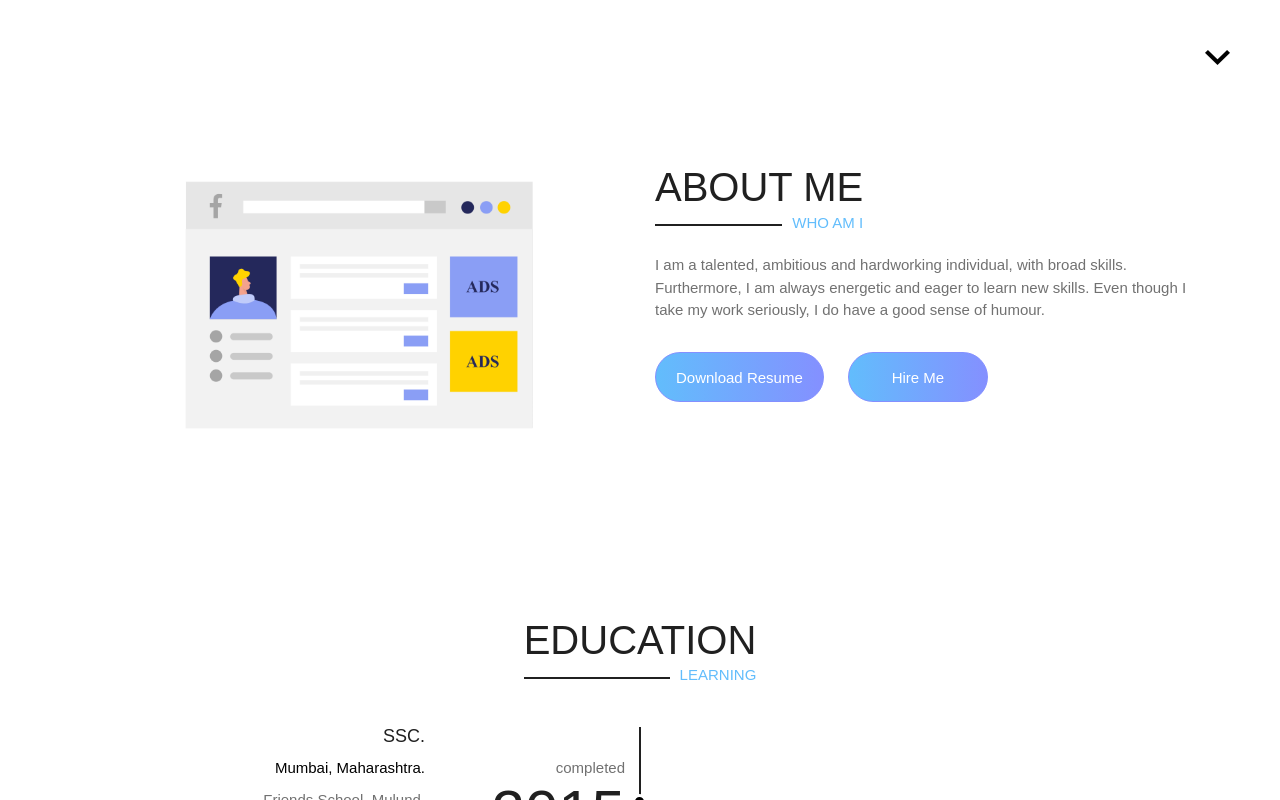
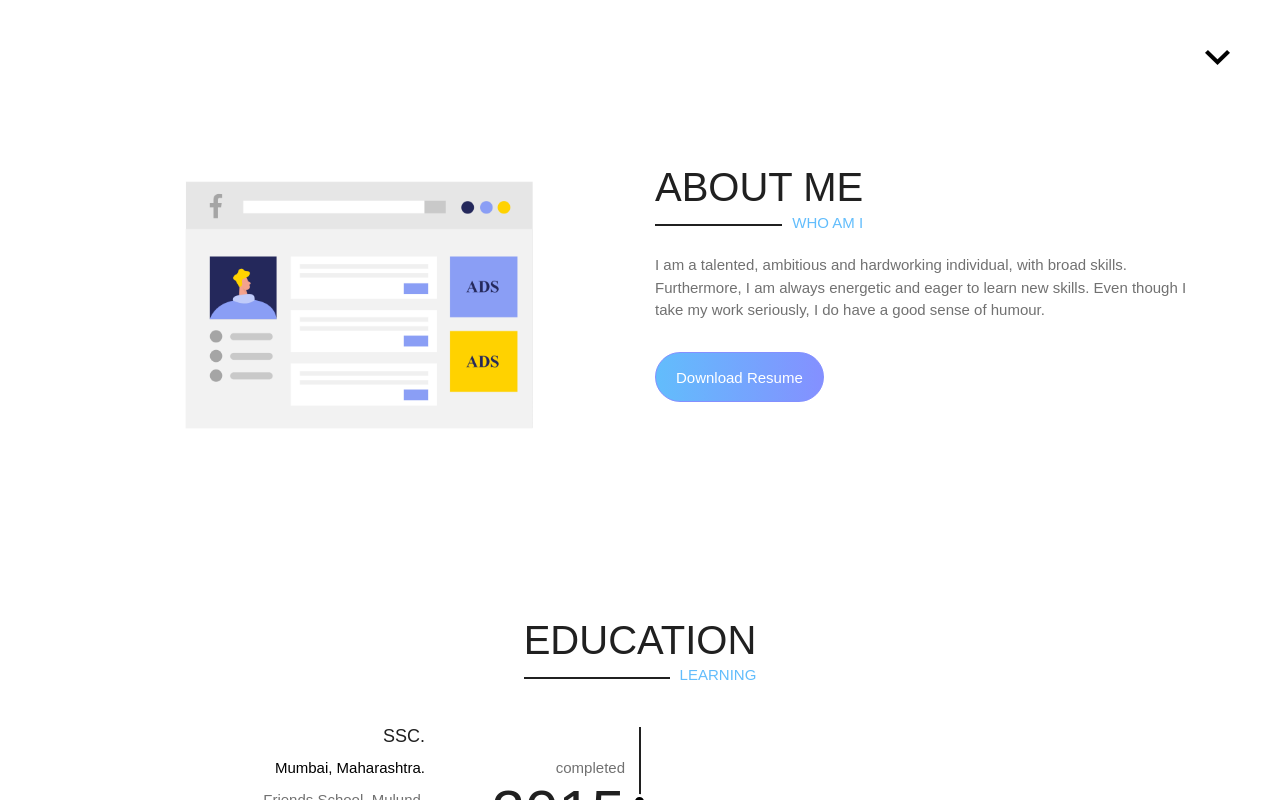
Before and after one commit to sagargada73/resume-v2, a plain HTML site: page index.html in a window 1280 px wide. Both pictures are taken after a click on the link "ABOUT". Drawn offline with Linux system fonts and the light colour scheme; a web font is replaced by a local one.

Commit message:
download resume

```diff
--- a/index.html
+++ b/index.html
@@ -76,7 +76,7 @@
                                 <p>I am a talented, ambitious and hardworking individual, with broad skills.
                                     Furthermore, I am always energetic and eager to learn new skills. Even though I take
                                     my work seriously, I do have a good sense of humour.</p>
-                                <a href="#" class="prt_btn">Download Resume</a> <a href="#" class="prt_btn">Hire Me</a>
+                                <a href="https://github.com/sagargada73/resume-v2/Sagar-Gada-Resume.pdf" class="prt_btn" download="Sagar-Gada-Resume.pdf">Download Resume</a>
                             </div>
                         </div>
                     </div>
@@ -308,6 +308,7 @@
             </div>
         </div>
         <!--Contact Wrapper Start-->
+
         <div class="prt_contact_wrapper prt_toppadder115">
             <div class="prt_close_wrapper">
                 <img src="images/header/right_arrow.png" alt="Close" class="prt_close">
```
Also changed, not shown: 1 other file.
